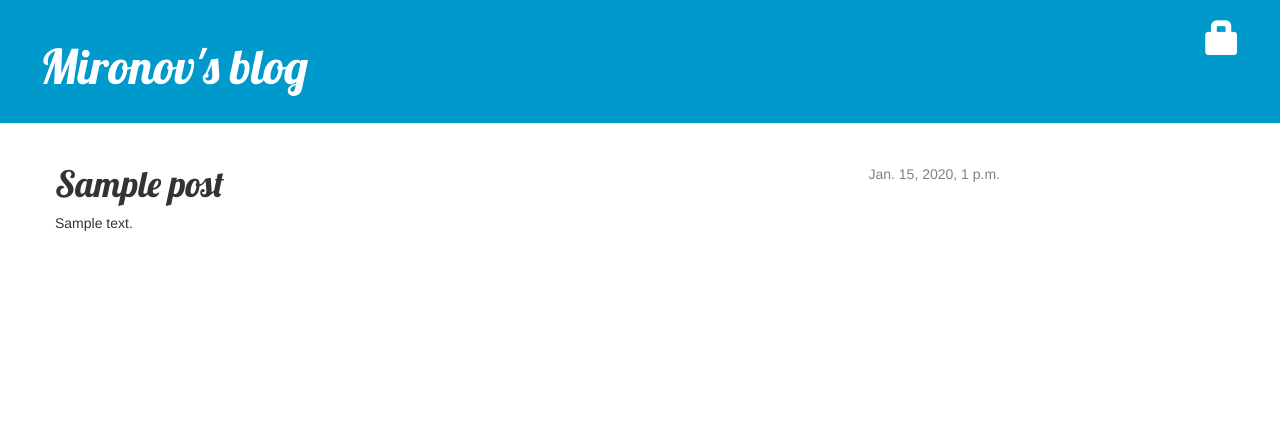
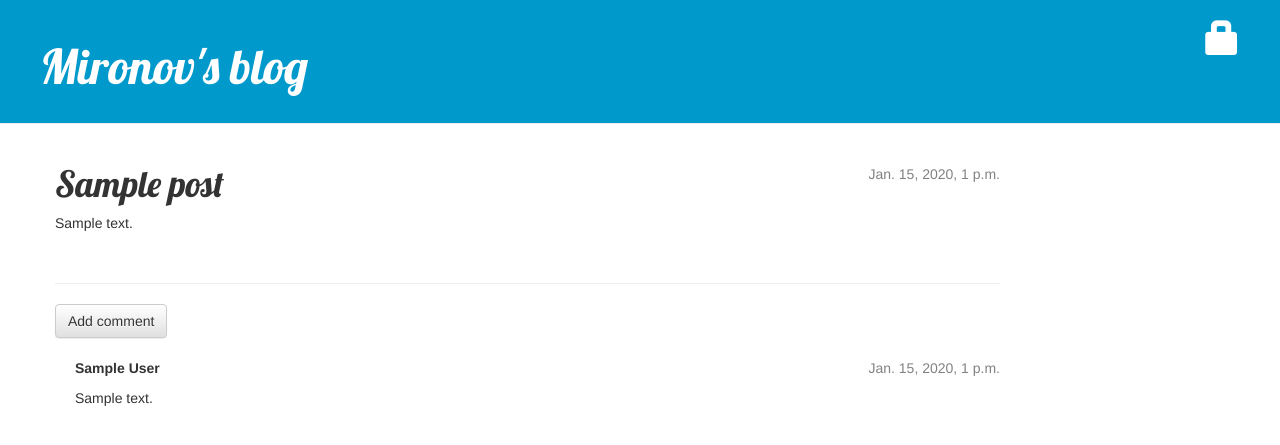
Before and after one commit to mironovii/My_Blog, a Django app: page /post/1/ in a window 1280 px wide. Shown: the top 445 px of the page. Run offline with Django 3.2, Linux system fonts and the light colour scheme; tables that the repository leaves empty hold one stand-in row (values such as "Sample post"); some libraries are stand-ins or nearby versions.

Commit message:
added comments, auth

```diff
--- a/blog/admin.py
+++ b/blog/admin.py
@@ -1,4 +1,5 @@
 from django.contrib import admin
-from .models import Post
+from .models import Post, Comment
 
 admin.site.register(Post)
+admin.site.register(Comment)
--- a/blog/models.py
+++ b/blog/models.py
@@ -13,5 +13,23 @@ class Post(models.Model):
         self.published_date = timezone.now()
         self.save()
 
+    def approved_comments(self):
+        return self.comments.filter(approved_comment=True)
+
     def __str__(self):
         return self.title
+
+
+class Comment(models.Model):
+    post = models.ForeignKey('blog.Post', related_name='comments')
+    author = models.CharField(max_length=200)
+    text = models.TextField()
+    created_date = models.DateTimeField(default=timezone.now)
+    approved_comment = models.BooleanField(default=False)
+
+    def approve(self):
+        self.approved_comment = True
+        self.save()
+
+    def __str__(self):
+        return self.text
--- a/blog/static/css/blog.css
+++ b/blog/static/css/blog.css
@@ -51,3 +51,7 @@ h1, h2, h3, h4 {
     font-size: 14pt;
     font-family: 'Calibri';
 }
+
+.comment {
+    margin: 20px 0px 20px 20px;
+}
--- a/blog/templates/blog/post_detail.html
+++ b/blog/templates/blog/post_detail.html
@@ -24,4 +24,23 @@
     <h1>{{ post.title }}</h1>
     <p>{{ post.text|linebreaksbr }}</p>
 </div>
+<hr>
+<a class="btn btn-default" href="{% url 'add_comment_to_post' pk=post.pk %}">Add comment</a>
+{% for comment in post.comments.all %}
+    {% if user.is_authenticated or comment.approved_comment %}
+    <div class="comment">
+        <div class="date">
+            {{ comment.created_date }}
+            {% if not comment.approved_comment %}
+                <a class="btn btn-default" href="{% url 'comment_remove' pk=comment.pk %}"><span class="glyphicon glyphicon-remove"></span></a>
+                <a class="btn btn-default" href="{% url 'comment_approve' pk=comment.pk %}"><span class="glyphicon glyphicon-ok"></span></a>
+            {% endif %}
+        </div>
+        <strong>{{ comment.author }}</strong>
+        <p>{{ comment.text|linebreaks }}</p>
+    </div>
+    {% endif %}
+{% empty %}
+    <p>No comments here yet :(</p>
+{% endfor %}
 {% endblock %}
--- a/blog/templates/blog/post_list.html
+++ b/blog/templates/blog/post_list.html
@@ -7,6 +7,7 @@
     </div>
     <h1><a href="{% url 'post_detail' pk=post.pk %}">{{ post.title }}</a></h1>
     <p class="post-text">{{ post.text|linebreaksbr }}</p>
+    <a href="{% url 'post_detail' pk=post.pk %}">Comments: {{ post.approved_comments.count }}</a>
     <hr />
 </div>
 {% endfor %}
--- a/blog/urls.py
+++ b/blog/urls.py
@@ -9,4 +9,7 @@ urlpatterns = [
     url(r'^drafts/$', views.post_draft_list, name='post_draft_list'),
     url(r'^post/(?P<pk>\d+)/publish/$', views.post_publish, name='post_publish'),
     url(r'^post/(?P<pk>\d+)/remove/$', views.post_remove, name='post_remove'),
+    url(r'^post/(?P<pk>\d+)/comment/$', views.add_comment_to_post, name='add_comment_to_post'),
+    url(r'^comment/(?P<pk>\d+)/approve/$', views.comment_approve, name='comment_approve'),
+    url(r'^comment/(?P<pk>\d+)/remove/$', views.comment_remove, name='comment_remove'),
 ]
--- a/blog/views.py
+++ b/blog/views.py
@@ -1,7 +1,7 @@
 from django.shortcuts import render, get_object_or_404
-from .models import Post
+from .models import Post, Comment
 from django.utils import timezone
-from .forms import PostForm
+from .forms import PostForm, CommentForm
 from django.shortcuts import redirect
 from django.contrib.auth.decorators import login_required
 
@@ -59,3 +59,29 @@ def post_remove(request, pk):
     post = get_object_or_404(Post, pk=pk)
     post.delete()
     return redirect('post_list')
+
+@login_required
+def add_comment_to_post(request, pk):
+    post = get_object_or_404(Post, pk=pk)
+    if request.method == "POST":
+        form = CommentForm(request.POST)
+        if form.is_valid():
+            comment = form.save(commit=False)
+            comment.post = post
+            comment.save()
+            return redirect('post_detail', pk=post.pk)
+    else:
+        form = CommentForm()
+    return render(request, 'blog/add_comment_to_post.html', {'form': form})
+
+@login_required
+def comment_approve(request, pk):
+    comment = get_object_or_404(Comment, pk=pk)
+    comment.approve()
+    return redirect('post_detail', pk=comment.post.pk)
+
+@login_required
+def comment_remove(request, pk):
+    comment = get_object_or_404(Comment, pk=pk)
+    comment.delete()
+    return redirect('post_detail', pk=comment.post.pk)
```
Also changed, not shown: blog/forms.py (+7 -1 lines), blog/templates/blog/add_comment_to_post.html (added, +9 -0 lines), blog/migrations/0002_comment.py (added).
